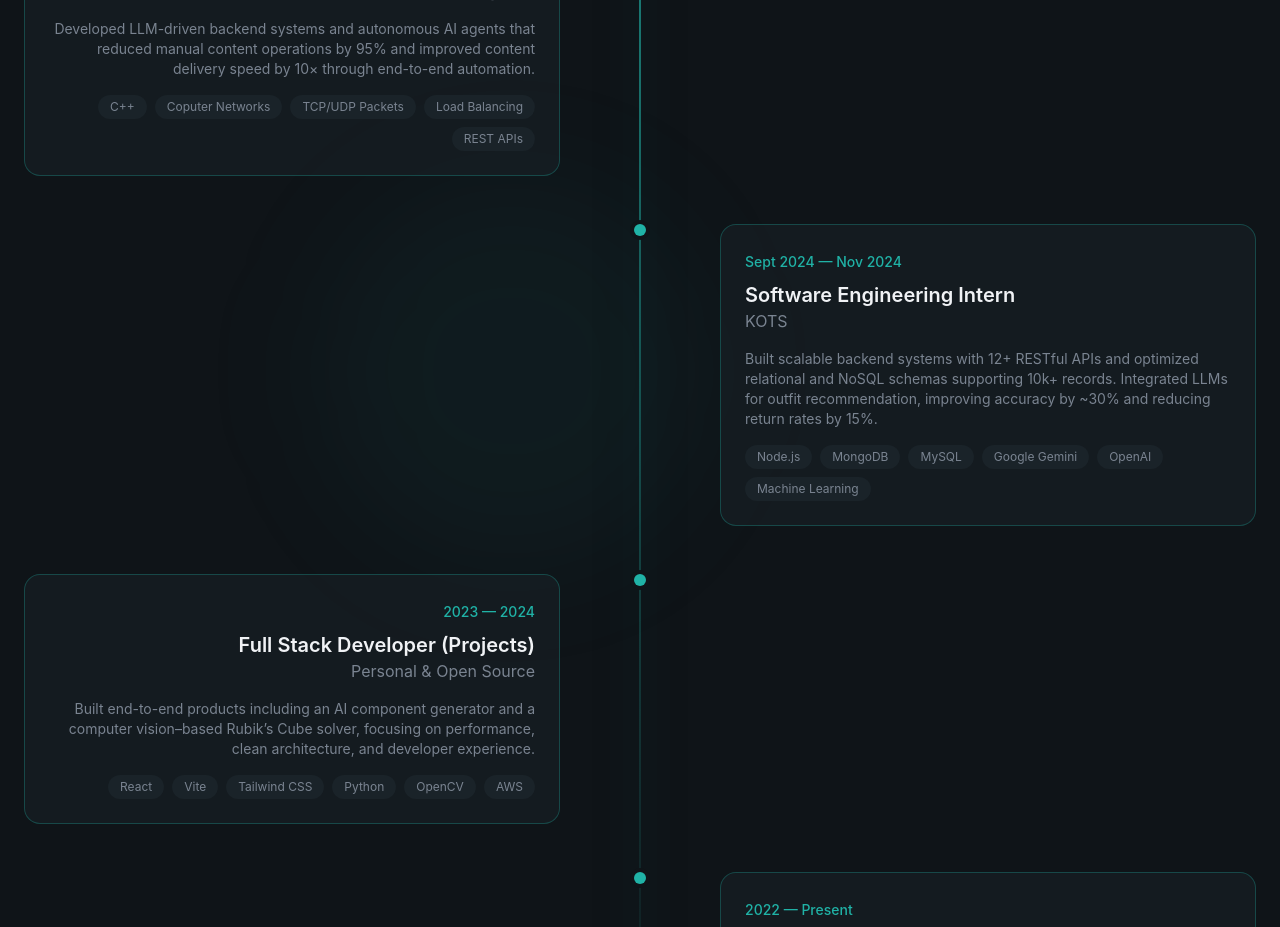
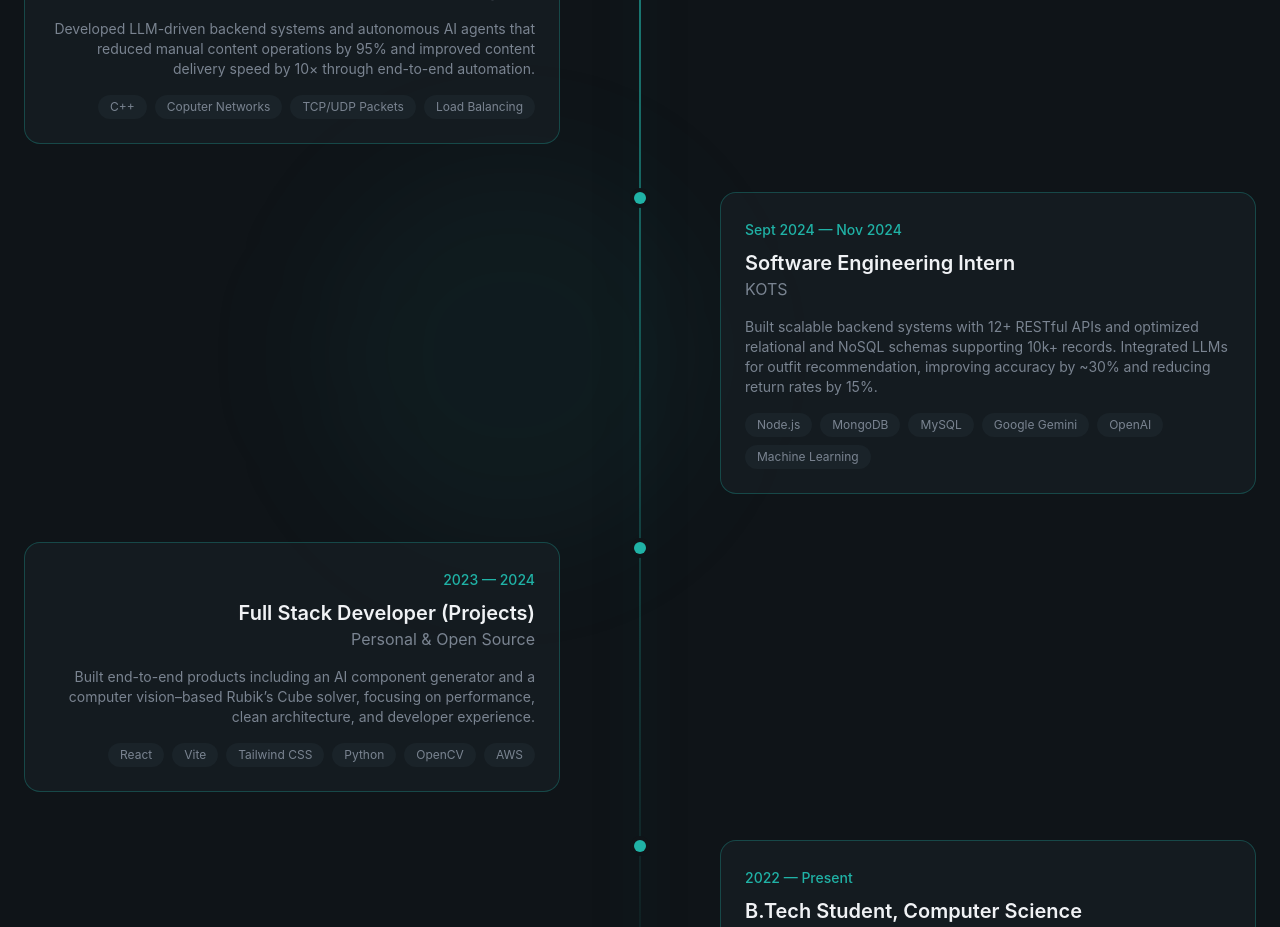
Before and after one commit to SUPAM07/PORTFOLIO-WEBSITE, a React (Vite) app: page / in a window 1280 px wide. Shown: the part 4260-5187 px from the top of the page. Built offline with nearby package versions, Linux system fonts and the light colour scheme.

Commit message:
“fixed”

```diff
--- a/src/sections/Experience.jsx
+++ b/src/sections/Experience.jsx
@@ -10,7 +10,7 @@ const experiences = [
       "Coputer Networks",
       "TCP/UDP Packets",
       "Load Balancing",
-      "REST APIs",
+
     ],
     current: true,
   },
```
